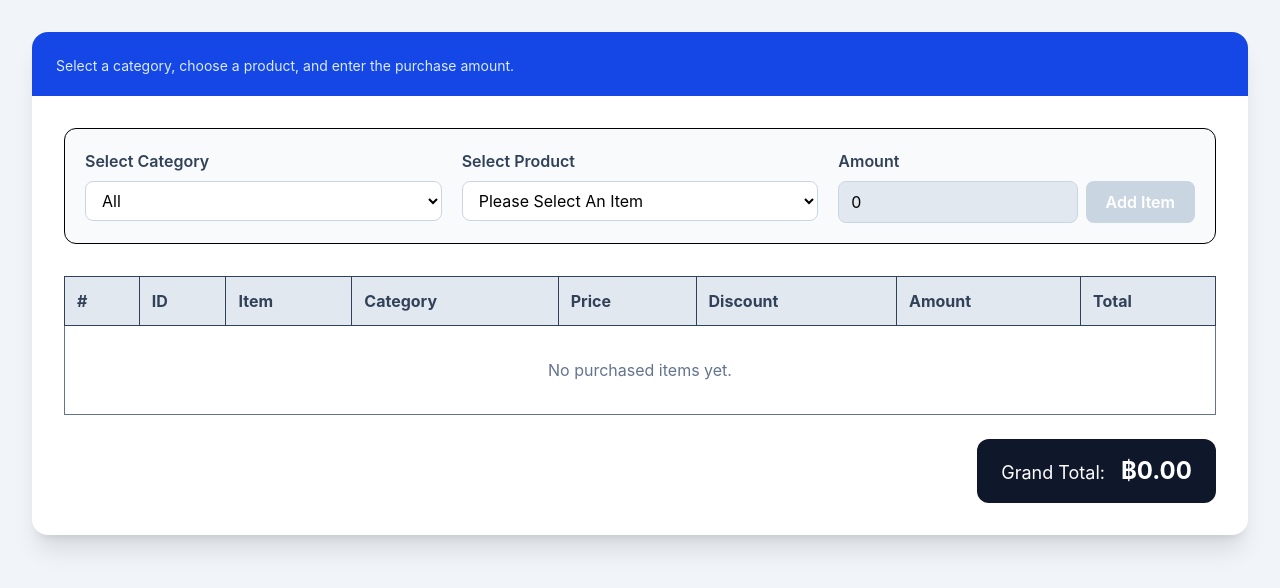
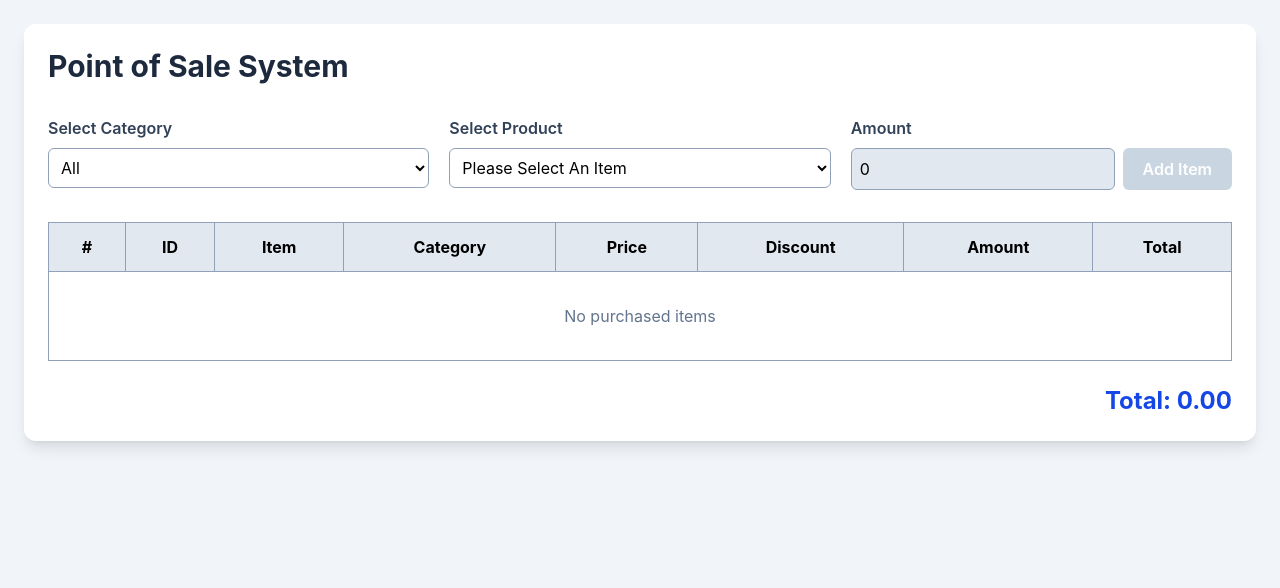
Before and after one commit to u6643015-cpu/midterm-pos-app, a React (Vite) app: page / in a window 1280 px wide. Shown: the top 588 px of the page. Built offline with nearby package versions, Linux system fonts and the light colour scheme.

Commit message:
Update App.jsx

```diff
--- a/src/App.jsx
+++ b/src/App.jsx
@@ -1,5 +1,6 @@
 import { useMemo, useState } from "react";
 import { products, categories } from "./assets/data";
+
 import {
   Cable,
   Headphones,
@@ -9,203 +10,226 @@ import {
   TabletSmartphone,
 } from "lucide-react";
 
-function CategoryIcon(category) {
-  switch (category.icon) {
+function CategoryIcon({ category }) {
+  switch (category?.icon) {
     case "mouse":
       return <Mouse className="h-5 w-5 text-blue-600" />;
+
     case "laptop":
       return <Laptop className="h-5 w-5 text-blue-600" />;
+
     case "tablet-smartphone":
       return <TabletSmartphone className="h-5 w-5 text-blue-600" />;
+
     case "headphones":
       return <Headphones className="h-5 w-5 text-blue-600" />;
+
     case "cable":
       return <Cable className="h-5 w-5 text-blue-600" />;
+
     default:
       return <Settings className="h-5 w-5 text-blue-600" />;
   }
 }
+
 export default function Home() {
   const [productList, setProductList] = useState(
     products.map((product) => ({ ...product }))
   );
+
   const [selectedCategory, setSelectedCategory] = useState("all");
   const [selectedProductId, setSelectedProductId] = useState("");
   const [amount, setAmount] = useState(0);
   const [purchasedItems, setPurchasedItems] = useState([]);
   const [errorMessage, setErrorMessage] = useState("");
+
   const filteredProducts = useMemo(() => {
     if (selectedCategory === "all") {
       return productList;
     }
+
     return productList.filter(
       (product) => product.category === Number(selectedCategory)
     );
   }, [selectedCategory, productList]);
+
   const selectedProduct = productList.find(
     (product) => product.id === Number(selectedProductId)
   );
-  const grandTotal = purchasedItems.reduce((total, item) => {
-    return total + item.subtotal;
-  }, 0);
+
+  const grandTotal = purchasedItems.reduce(
+    (total, item) => total + item.subtotal,
+    0
+  );
+
   function handleCategoryChange(event) {
     setSelectedCategory(event.target.value);
     setSelectedProductId("");
     setAmount(0);
     setErrorMessage("");
   }
+
   function handleProductChange(event) {
     setSelectedProductId(event.target.value);
     setAmount(0);
     setErrorMessage("");
   }
+
   function handleAmountChange(event) {
-    const value = event.target.value;
-    if (value === "") {
-      setAmount("");
-      setErrorMessage("");
-      return;
-    }
-    setAmount(Number(value));
+    setAmount(event.target.value);
     setErrorMessage("");
   }
+
   function handleAddItem() {
-    setErrorMessage("");
+    const purchaseAmount = Number(amount);
+
     if (!selectedProduct) {
       setErrorMessage("Please select a product.");
       return;
     }
-    const purchaseAmount = Number(amount);
+
     if (!Number.isInteger(purchaseAmount) || purchaseAmount <= 0) {
-      setErrorMessage("Purchase amount must be greater than zero.");
+      setErrorMessage("Amount must be greater than zero.");
       return;
     }
+
     if (purchaseAmount > selectedProduct.inventory) {
       setErrorMessage(
-        `Not enough items. Only ${selectedProduct.inventory} left.`
+        `Not enough inventory. Only ${selectedProduct.inventory} item(s) available.`
       );
       return;
     }
-    const priceAfterDiscount =
-      selectedProduct.sellPrice * (1 - selectedProduct.discount / 100);
-    const subtotal = priceAfterDiscount * purchaseAmount;
-    const existingItem = purchasedItems.find(
+
+    const category = categories.find(
+      (categoryItem) =>
+        categoryItem.id === selectedProduct.category
+    );
+
+    const discountedPrice =
+      selectedProduct.sellPrice *
+      (1 - selectedProduct.discount / 100);
+
+    setPurchasedItems((currentItems) => {
+      const existingItem = currentItems.find(
         (item) => item.id === selectedProduct.id
       );
+
       if (existingItem) {
-      setPurchasedItems((previousItems) =>
-        previousItems.map((item) => {
+        return currentItems.map((item) => {
           if (item.id === selectedProduct.id) {
-            const updatedAmount = item.amount + purchaseAmount;
+            const updatedAmount =
+              item.amount + purchaseAmount;
+
             return {
               ...item,
               amount: updatedAmount,
-              subtotal: priceAfterDiscount * updatedAmount,
+              subtotal: discountedPrice * updatedAmount,
             };
           }
+
           return item;
-        })
-      );
-    } else {
-      const category = categories.find(
-        (categoryItem) => categoryItem.id === selectedProduct.category
-      );
-      const newPurchasedItem = {
+        });
+      }
+
+      return [
+        ...currentItems,
+        {
           ...selectedProduct,
           categoryData: category,
           amount: purchaseAmount,
-        priceAfterDiscount,
-        subtotal,
-      };
-      setPurchasedItems((previousItems) => [
-        ...previousItems,
-        newPurchasedItem,
-      ]);
+          subtotal: discountedPrice * purchaseAmount,
+        },
+      ];
+    });
+
+    setProductList((currentProducts) =>
+      currentProducts.map((product) =>
+        product.id === selectedProduct.id
+          ? {
+              ...product,
+              inventory:
+                product.inventory - purchaseAmount,
             }
-    setProductList((previousProducts) =>
-      previousProducts.map((product) => {
-        if (product.id === selectedProduct.id) {
-          return {
-            ...product,
-            inventory: product.inventory - purchaseAmount,
-          };
-        }
-        return product;
-      })
+          : product
+      )
     );
+
     setAmount(0);
     setErrorMessage("");
   }
+
   return (
-    <main className="min-h-screen bg-slate-100 p-4 md:p-8">
-      <section className="mx-auto max-w-7xl overflow-hidden rounded-2xl bg-white shadow-xl">
-        <header className="bg-blue-700 px-6 py-5 text-white">
-          <p className="mt-1 text-sm text-blue-100">
-            Select a category, choose a product, and enter the purchase amount.
-          </p>
-        </header>
-        <div className="p-5 md:p-8">
-          <div className="grid gap-5 rounded-xl border bg-slate-50 p-5 md:grid-cols-3">
+    <main className="min-h-screen bg-slate-100 p-6">
+      <div className="mx-auto max-w-7xl rounded-xl bg-white p-6 shadow-lg">
+        <h1 className="mb-8 text-3xl font-bold text-slate-800">
+          Point of Sale System
+        </h1>
+
+        <div className="grid gap-5 md:grid-cols-3">
           <div>
-              <label
-                htmlFor="category"
-                className="mb-2 block font-semibold text-slate-700"
-              >
+            <label className="mb-2 block font-semibold text-slate-700">
               Select Category
             </label>
+
             <select
-                id="category"
               value={selectedCategory}
               onChange={handleCategoryChange}
-                className="w-full rounded-lg border border-slate-300 bg-white px-3 py-2 outline-none focus:border-blue-500"
+              className="w-full rounded-md border border-slate-400 bg-white p-2"
             >
               <option value="all">All</option>
+
               {categories.map((category) => (
-                  <option key={category.id} value={category.id}>
+                <option
+                  key={category.id}
+                  value={category.id}
+                >
                   {category.title}
                 </option>
               ))}
             </select>
           </div>
+
           <div>
-              <label
-                htmlFor="product"
-                className="mb-2 block font-semibold text-slate-700"
-              >
+            <label className="mb-2 block font-semibold text-slate-700">
               Select Product
             </label>
+
             <select
-                id="product"
               value={selectedProductId}
               onChange={handleProductChange}
-                className="w-full rounded-lg border border-slate-300 bg-white px-3 py-2 outline-none focus:border-blue-500"
+              className="w-full rounded-md border border-slate-400 bg-white p-2"
             >
-                <option value="">Please Select An Item</option>
+              <option value="">
+                Please Select An Item
+              </option>
+
               {filteredProducts.map((product) => (
-                  <option key={product.id} value={product.id}>
-                    {product.title} — {product.inventory} available
+                <option
+                  key={product.id}
+                  value={product.id}
+                >
+                  {product.title}
                 </option>
               ))}
             </select>
           </div>
+
           <div>
-              <label
-                htmlFor="amount"
-                className="mb-2 block font-semibold text-slate-700"
-              >
+            <label className="mb-2 block font-semibold text-slate-700">
               Amount
             </label>
+
             <div className="flex gap-2">
               <input
-                  id="amount"
                 type="number"
                 min="0"
                 step="1"
                 value={amount}
                 onChange={handleAmountChange}
                 disabled={!selectedProduct}
-                  className="min-w-0 flex-1 rounded-lg border border-slate-300 px-3 py-2 outline-none focus:border-blue-500 disabled:cursor-not-allowed disabled:bg-slate-200"
+                className="min-w-0 flex-1 rounded-md border border-slate-400 p-2 disabled:cursor-not-allowed disabled:bg-slate-200"
               />
+
               <button
                 type="button"
                 onClick={handleAddItem}
@@ -214,77 +238,122 @@ export default function Home() {
                   Number(amount) <= 0 ||
                   !Number.isInteger(Number(amount))
                 }
-                  className="rounded-lg bg-blue-600 px-5 py-2 font-semibold text-white transition hover:bg-blue-700 disabled:cursor-not-allowed disabled:bg-slate-300"
+                className="rounded-md bg-blue-600 px-5 py-2 font-semibold text-white disabled:cursor-not-allowed disabled:bg-slate-300"
               >
                 Add Item
               </button>
             </div>
           </div>
         </div>
+
         {selectedProduct && (
-            <div className="mt-4 rounded-lg bg-blue-50 px-4 py-3 text-sm text-blue-900">
-              <strong>{selectedProduct.title}</strong>
-              {" | "}
-              Price: ฿{selectedProduct.sellPrice.toLocaleString()}
-              {" | "}
-              Discount: {selectedProduct.discount}%{" | "}
-              Available inventory: {selectedProduct.inventory}
+          <div className="mt-5 rounded-md bg-blue-50 p-3 text-blue-800">
+            Available inventory:{" "}
+            <strong>{selectedProduct.inventory}</strong>
           </div>
         )}
+
         {errorMessage && (
-            <div className="mt-4 rounded-lg border border-red-300 bg-red-50 px-4 py-3 font-medium text-red-600">
+          <div className="mt-5 rounded-md border border-red-300 bg-red-50 p-3 font-semibold text-red-600">
             {errorMessage}
           </div>
         )}
+
         <div className="mt-8 overflow-x-auto">
-            <table className="w-full min-w-[900px] border-collapse text-left">
+          <table className="w-full min-w-[900px] border-collapse">
             <thead>
-                <tr className="bg-slate-200 text-slate-700">
-                  <th className="border p-3">#</th>
-                  <th className="border p-3">ID</th>
-                  <th className="border p-3">Item</th>
-                  <th className="border p-3">Category</th>
-                  <th className="border p-3">Price</th>
-                  <th className="border p-3">Discount</th>
-                  <th className="border p-3">Amount</th>
-                  <th className="border p-3">Total</th>
+              <tr className="bg-slate-200">
+                <th className="border border-slate-400 p-3">
+                  #
+                </th>
+
+                <th className="border border-slate-400 p-3">
+                  ID
+                </th>
+
+                <th className="border border-slate-400 p-3">
+                  Item
+                </th>
+
+                <th className="border border-slate-400 p-3">
+                  Category
+                </th>
+
+                <th className="border border-slate-400 p-3">
+                  Price
+                </th>
+
+                <th className="border border-slate-400 p-3">
+                  Discount
+                </th>
+
+                <th className="border border-slate-400 p-3">
+                  Amount
+                </th>
+
+                <th className="border border-slate-400 p-3">
+                  Total
+                </th>
               </tr>
             </thead>
+
             <tbody>
               {purchasedItems.length === 0 ? (
                 <tr>
                   <td
                     colSpan="8"
-                      className="border p-8 text-center text-slate-500"
+                    className="border border-slate-400 p-8 text-center text-slate-500"
                   >
-                      No purchased items yet.
+                    No purchased items
                   </td>
                 </tr>
               ) : (
                 purchasedItems.map((item, index) => (
-                    <tr key={item.id} className="hover:bg-slate-50">
-                      <td className="border p-3">{index + 1}</td>
-                      <td className="border p-3">{item.id}</td>
-                      <td className="border p-3 font-medium">{item.title}</td>
-                      <td className="border p-3">
+                  <tr key={item.id}>
+                    <td className="border border-slate-400 p-3 text-center">
+                      {index + 1}
+                    </td>
+
+                    <td className="border border-slate-400 p-3">
+                      {item.id}
+                    </td>
+
+                    <td className="border border-slate-400 p-3">
+                      {item.title}
+                    </td>
+
+                    <td className="border border-slate-400 p-3">
                       <div className="flex items-center gap-2">
-                          <span className="text-blue-600">
-                            <CategoryIcon category={item.categoryData} />
+                        <CategoryIcon
+                          category={item.categoryData}
+                        />
+
+                        <span>
+                          {item.categoryData?.title}
                         </span>
-                          <span>{item.categoryData?.title}</span>
                       </div>
                     </td>
-                      <td className="border p-3">
-                        ฿{item.sellPrice.toLocaleString()}
+
+                    <td className="border border-slate-400 p-3 text-right">
+                      {item.sellPrice.toLocaleString()}
                     </td>
-                      <td className="border p-3">{item.discount}%</td>
-                      <td className="border p-3">{item.amount}</td>
-                      <td className="border p-3 font-semibold">
-                        ฿
-                        {item.subtotal.toLocaleString(undefined, {
+
+                    <td className="border border-slate-400 p-3 text-center">
+                      {item.discount}%
+                    </td>
+
+                    <td className="border border-slate-400 p-3 text-center">
+                      {item.amount}
+                    </td>
+
+                    <td className="border border-slate-400 p-3 text-right font-semibold">
+                      {item.subtotal.toLocaleString(
+                        undefined,
+                        {
                           minimumFractionDigits: 2,
                           maximumFractionDigits: 2,
-                        })}
+                        }
+                      )}
                     </td>
                   </tr>
                 ))
@@ -292,20 +361,15 @@ export default function Home() {
             </tbody>
           </table>
         </div>
-          <div className="mt-6 flex justify-end">
-            <div className="rounded-xl bg-slate-900 px-6 py-4 text-white">
-              <span className="mr-4 text-lg">Grand Total:</span>
-              <strong className="text-2xl">
-                ฿
+
+        <div className="mt-6 text-right text-2xl font-bold text-blue-700">
+          Total:{" "}
           {grandTotal.toLocaleString(undefined, {
             minimumFractionDigits: 2,
             maximumFractionDigits: 2,
           })}
-              </strong>
         </div>
       </div>
-        </div>
-      </section>
     </main>
   );
 }
```
Lines whose indentation alone changed are shown as unchanged.
